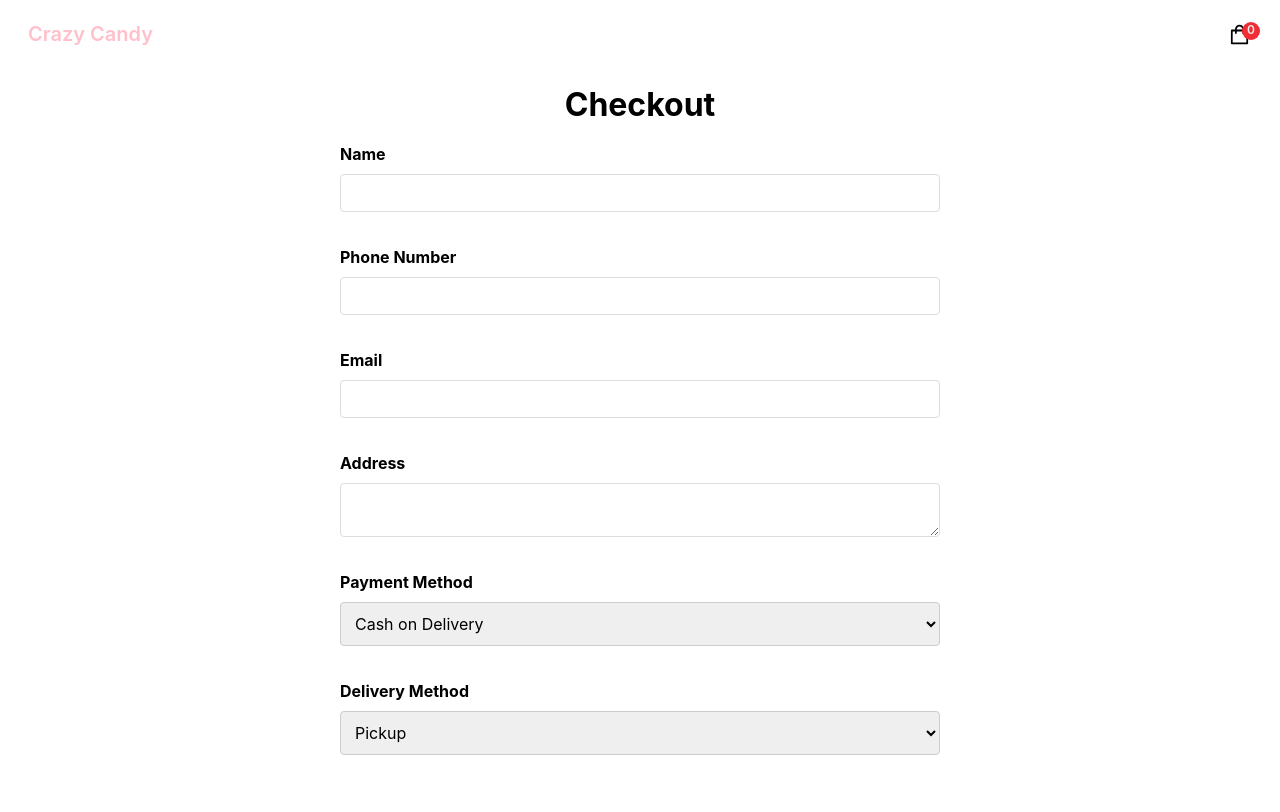
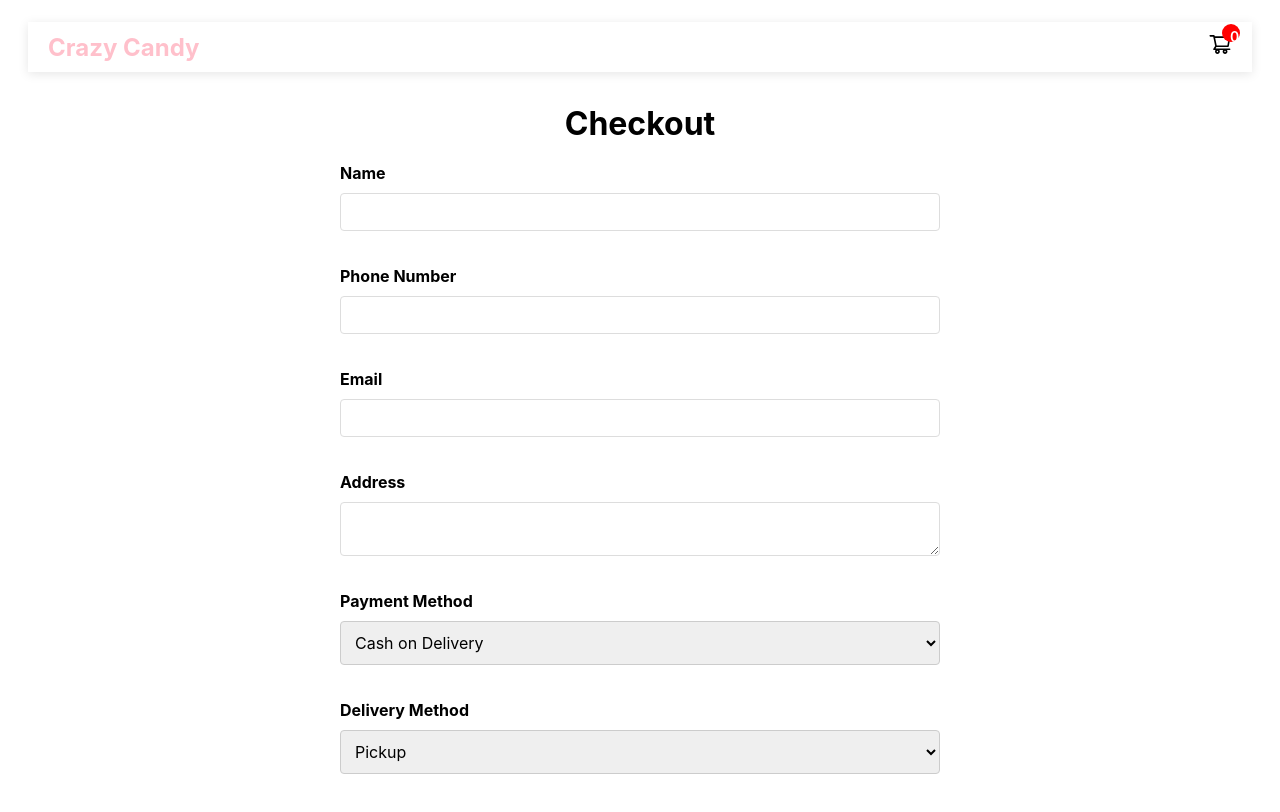
Before and after one commit to AshazDev/crazy-candy, a Next.js app: page /Checkout in a window 1280 px wide. Shown: the top 812 px of the page. Built offline with nearby package versions, Linux system fonts and the light colour scheme; no server answers.

Commit message:
Your commit message here

```diff
--- a/components/Navbar.jsx
+++ b/components/Navbar.jsx
@@ -1,27 +1,60 @@
-import React from 'react';
+import React, { useState, useEffect } from 'react';
 import Link from 'next/link';
-import { AiOutlineShopping } from 'react-icons/ai'
-
+import { AiOutlineHome, AiOutlineSearch, AiOutlineShoppingCart } from 'react-icons/ai';
 import { Cart } from './';
-import { useStateContext} from '../context/StateContext';
+import { useStateContext } from '../context/StateContext';
+import { useRouter } from 'next/router'; // Import Next.js router for navigation
 
 const Navbar = () => {
   const { showCart, setShowCart, totalQuantities } = useStateContext();
+  const [isMobile, setIsMobile] = useState(false);
+  const router = useRouter(); // Initialize the router
+
+  useEffect(() => {
+    const handleResize = () => setIsMobile(window.innerWidth <= 768);
+    handleResize(); // Initial check
+    window.addEventListener('resize', handleResize);
+    return () => window.removeEventListener('resize', handleResize);
+  }, []);
+
+  const handleSearchClick = () => {
+    router.push('/search'); // Redirect to the search page
+  };
 
   return (
-    <div className="navbar-container">
+    <>
+      {/* Desktop Navbar (hidden on mobile) */}
+      <div className={`navbar-container desktop-navbar ${isMobile ? 'hidden' : ''}`}>
         <p className="logo">
           <Link href="/">Crazy Candy</Link>
         </p>
 
         <button type="button" className="cart-icon" onClick={() => setShowCart(true)}>
-        <AiOutlineShopping />
+          <AiOutlineShoppingCart />
           <span className="cart-item-qty">{totalQuantities}</span>
         </button>
 
         {showCart && <Cart />}
       </div>
-  )
-}
 
-export default Navbar
+      {/* Mobile Navbar (only visible on mobile) */}
+      {isMobile && (
+        <nav className="mobile-navbar">
+          <div className="mobile-navbar-container">
+            <Link href="/" passHref>
+              <AiOutlineHome className="icon" />
+            </Link>
+            <button type="button" className="cart-icon" onClick={() => setShowCart(true)}>
+              <AiOutlineShoppingCart />
+              <span className="cart-item-qty">{totalQuantities}</span>
+            </button>
+          </div>
+
+          {showCart && <Cart />}
+        </nav>
+      )}
+    </>
+  );
+};
+
+export default Navbar;
--- a/styles/globals.css
+++ b/styles/globals.css
@@ -886,3 +886,140 @@ input{
     text-align: center;
   }
 }
+/* Desktop Navbar Styles */
+.navbar-container {
+    display: flex;
+    justify-content: space-between;
+    align-items: center;
+    padding: 10px 20px;
+    background-color: #fff;
+    box-shadow: 0 2px 10px rgba(0, 0, 0, 0.1);
+  }
+
+  .logo {
+    font-size: 24px;
+    font-weight: bold;
+  }
+
+  .cart-icon {
+    position: relative;
+    font-size: 24px;
+    cursor: pointer;
+  }
+
+  .cart-item-qty {
+    position: absolute;
+    top: -8px;
+    right: -8px;
+    background-color: #f00;
+    color: #fff;
+    border-radius: 50%;
+    padding: 4px 8px;
+    font-size: 14px;
+  }
+
+  .hidden {
+    display: none;
+  }
+
+  /* Mobile Navbar Styles */
+  .mobile-navbar {
+    position: fixed;
+    width: 100%; /* Fill the entire width */
+    bottom: 0;
+    left: 0;
+    background-color: #7ab3be;
+    box-shadow: 0 -2px 10px rgba(0, 0, 0, 0.1);
+    z-index: 1000;
+  }
+
+  .mobile-navbar-container {
+    display: flex;
+    justify-content: space-around;
+    align-items: center;
+    padding: 10px 0;
+  }
+
+  .icon {
+    font-size: 24px;
+    color: #00000;
+    cursor: pointer;
+  }
+
+  .cart-icon {
+    position: relative;
+  }
+
+  .cart-item-qty {
+    position: absolute;
+    top: -8px;
+    right: -8px;
+    background-color: #f00;
+    color: #fff;
+    border-radius: 50%;
+    padding: 4px 8px;
+    font-size: 14px;
+  }
+
+  /* Search Modal Styles */
+  .search-modal {
+    position: fixed;
+    top: 0;
+    left: 0;
+    width: 100%;
+    height: 100%;
+    background: rgba(0, 0, 0, 0.5);
+    display: flex;
+    justify-content: center;
+    align-items: center;
+    z-index: 2000; /* Above everything */
+  }
+
+  .search-modal-content {
+    background: #fff;
+    padding: 20px;
+    border-radius: 10px;
+    max-width: 400px;
+    width: 90%;
+    text-align: center;
+  }
+
+  .close-modal {
+    background: none;
+    border: none;
+    font-size: 24px;
+    position: absolute;
+    top: 20px;
+    right: 20px;
+    cursor: pointer;
+  }
+
+  .search-modal input {
+    width: 80%;
+    padding: 10px;
+    margin: 10px 0;
+    border-radius: 5px;
+    border: 1px solid #ccc;
+  }
+
+  .search-modal button {
+    padding: 10px 20px;
+    background-color: #7ab3be;
+    color: white;
+    border: none;
+    border-radius: 5px;
+    cursor: pointer;
+  }
+
+  /* Hide desktop navbar on mobile */
+  @media (max-width: 768px) {
+    .desktop-navbar {
+      display: none;
+    }
+  }
+
+  @media (min-width: 769px) {
+    .mobile-navbar {
+      display: none;
+    }
+  }
```
Lines whose indentation alone changed are shown as unchanged.
